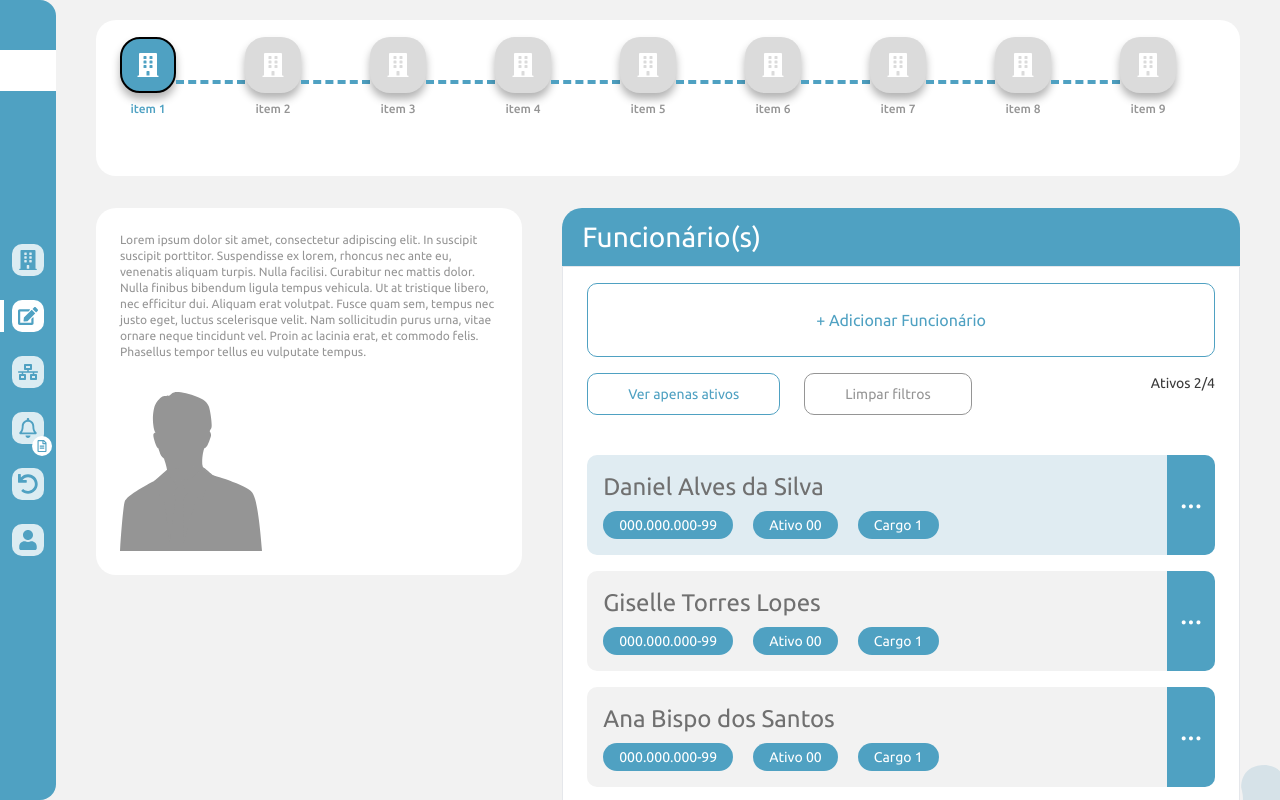
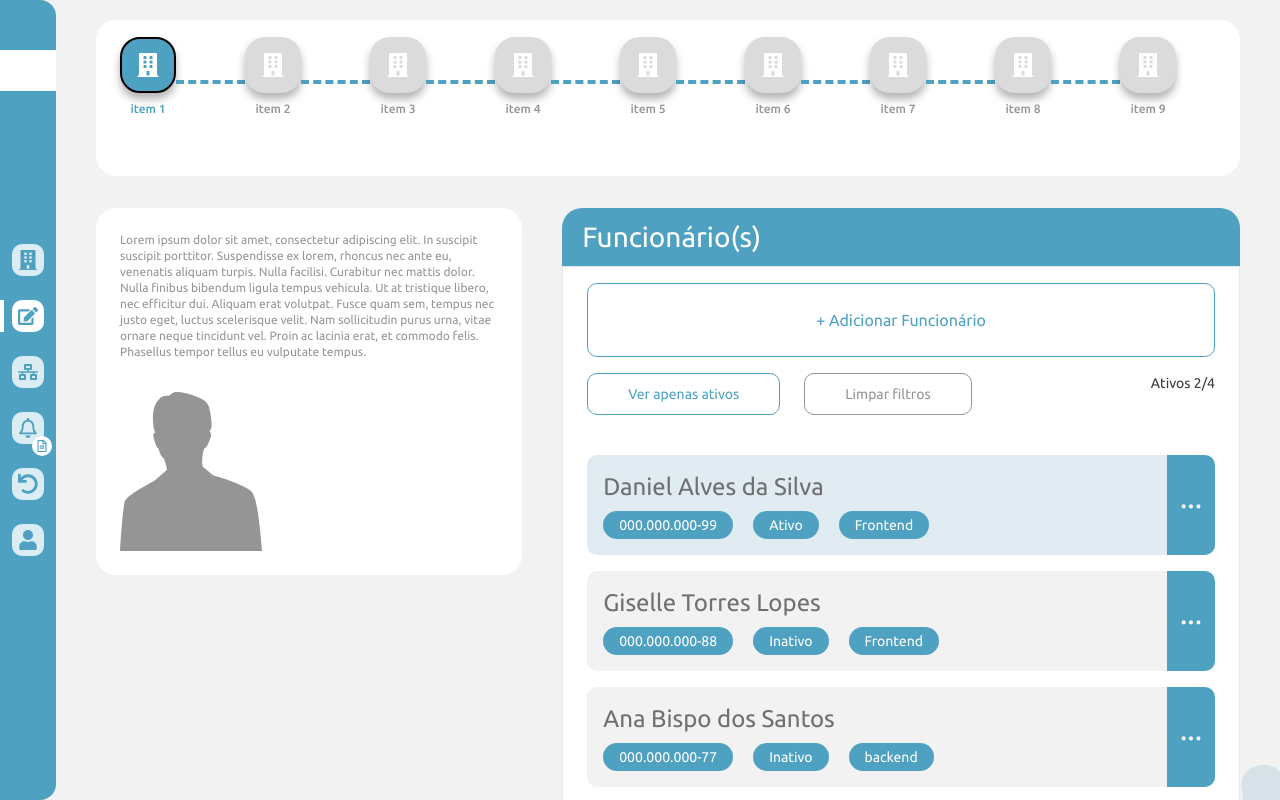
Before and after one commit to Leonardo-Maciel-S/Desafio-Sea, a React (Vite) app: page /employees in a window 1280 px wide. Shown: the top 800 px of the page. Built offline with nearby package versions, Linux system fonts and the light colour scheme; data requests are answered from the project's data file.

Commit message:
feat: first page of employee request api

```diff
--- a/db.json
+++ b/db.json
@@ -19,8 +19,8 @@
 			"medicalCertificate": "documento.pdf"
 		},
 		{
-      "id": "1",
-      "active": true,
+			"id": "2",
+			"active": false,
 			"name": "Giselle Torres Lopes",
 			"cpf": "000.000.000-88",
 			"RG": "000001",
@@ -37,8 +37,8 @@
 			"medicalCertificate": "documento.pdf"
 		},
 		{
-      "id": "1",
-      "active": true,
+			"id": "3",
+			"active": false,
 			"name": "Ana Bispo dos Santos",
 			"cpf": "000.000.000-77",
 			"RG": "000001",
@@ -55,7 +55,7 @@
 			"medicalCertificate": "documento.pdf"
 		},
 		{
-      "id": "1",
+			"id": "4",
 			"active": true,
 			"name": "Regina Elisa Souza",
 			"cpf": "000.000.000-66",
@@ -71,42 +71,6 @@
 				}
 			],
 			"medicalCertificate": "documento.pdf"
-    },
-    {
-      "id": "ecfc",
-      "active": true,
-      "name": "Test post",
-      "cpf": "000.000.000-99",
-      "RG": "000001",
-      "gender": "masculino",
-      "birth": "2000-10-14",
-      "job": "Frontend",
-      "useEPI": [
-        {
-          "activity": "atividade 1",
-          "epi": "Calçado de segurança",
-          "ca": "9356"
-        }
-      ],
-      "medicalCertificate": "documento.pdf"
-    },
-    {
-      "id": "8f8d",
-      "active": true,
-      "name": "Test post 2",
-      "cpf": "000.000.000-99",
-      "RG": "000001",
-      "gender": "masculino",
-      "birth": "2000-10-14",
-      "job": "Frontend",
-      "useEPI": [
-        {
-          "activity": "atividade 1",
-          "epi": "Calçado de segurança",
-          "ca": "9356"
-        }
-      ],
-      "medicalCertificate": "documento.pdf"
 		}
 	]
 }
--- a/src/components/employeeCard/EmployeeCard.tsx
+++ b/src/components/employeeCard/EmployeeCard.tsx
@@ -3,9 +3,11 @@ import Fields from "./Fields";
 interface EmployeeCardProps {
 	active?: boolean;
 	name: string;
+	cpf: string;
+	job: string;
 }
 
-const EmployeeCard = ({ active, name }: EmployeeCardProps) => {
+const EmployeeCard = ({ active, name, cpf, job }: EmployeeCardProps) => {
 	const bgCard = active ? "bg-blueSky " : "bg-[#F2F2F2]";
 	return (
 		<div
@@ -14,9 +16,9 @@ const EmployeeCard = ({ active, name }: EmployeeCardProps) => {
 			<div className="flex flex-col gap-2 m-4">
 				<h2 className="text-2xl text-[#707070]">{name}</h2>
 				<div className="flex gap-5 ">
-					<Fields text="000.000.000-99" />
-					<Fields text="Ativo 00" />
-					<Fields text="Cargo 1" />
+					<Fields text={cpf} />
+					<Fields text={active ? "Ativo" : "Inativo"} />
+					<Fields text={job} />
 				</div>
 			</div>
 
--- a/src/components/employees/Employees.tsx
+++ b/src/components/employees/Employees.tsx
@@ -13,6 +13,11 @@ const Employees = () => {
 	const { completedFirstStage } = useSelector(
 		(state: RootState) => state.stages,
 	);
+
+	const { listOfEmployees } = useSelector(
+		(state: RootState) => state.employees,
+	);
+
 	const dispatch = useDispatch();
 
 	const [onlyActive, setOnlyActives] = useState(false);
@@ -59,10 +64,31 @@ const Employees = () => {
 				</div>
 
 				<div className="flex flex-col gap-4 py-6">
-					<EmployeeCard name="Daniel Alves da Silva" active />
-					<EmployeeCard name="Giselle Torres Lopes" />
-					<EmployeeCard name="Ana Bispo dos Santos" />
-					<EmployeeCard name="Regina Elisa Souza" active />
+					{listOfEmployees?.map((item) => {
+						if (onlyActive && onlyActive === item.active) {
+							return (
+								<EmployeeCard
+									active={item.active}
+									key={item.id}
+									name={item.name}
+									cpf={item.cpf}
+									job={item.job}
+								/>
+							);
+						}
+
+						if (!onlyActive) {
+							return (
+								<EmployeeCard
+									active={item.active}
+									key={item.id}
+									name={item.name}
+									cpf={item.cpf}
+									job={item.job}
+								/>
+							);
+						}
+					})}
 				</div>
 
 				<div className="w-full flex justify-end items-center gap-2 text-sm text-darkGray font-regular">
--- a/src/pages/EmployeesPage.tsx
+++ b/src/pages/EmployeesPage.tsx
@@ -8,8 +8,9 @@ import { useEffect } from "react";
 import { getAllEmployee } from "../slices/employees";
 
 const EmployeesPage = () => {
-	const { isNewEmployeeModalOpen, listOfEmployees, errors, loading } =
-		useSelector((state: RootState) => state.employees);
+	const { isNewEmployeeModalOpen } = useSelector(
+		(state: RootState) => state.employees,
+	);
 
 	const dispatch: AppDispatch = useDispatch();
 
--- a/src/slices/employees.ts
+++ b/src/slices/employees.ts
@@ -26,8 +26,7 @@ export interface Employee {
 
 interface Employees {
 	employeeToEdit: object;
-	listOfEmployees: object;
-	errors: null | string;
+	listOfEmployees: Employee[];
 	loading: boolean;
 	isNewEmployeeModalOpen: boolean;
 	isEditEmployeeModalOpen: boolean;
@@ -35,9 +34,8 @@ interface Employees {
 
 const initialState: Employees = {
 	employeeToEdit: {},
-	listOfEmployees: {},
+	listOfEmployees: [],
 	loading: false,
-	errors: null,
 	isEditEmployeeModalOpen: false,
 	isNewEmployeeModalOpen: false,
 };
@@ -48,9 +46,7 @@ export const getAllEmployee = createAsyncThunk(
 		try {
 			const response = await employeeService.getAllEmployee();
 			return response;
-		} catch (error) {
-			console.log(error);
-		}
+		} catch (error) {}
 	},
 );
 
@@ -78,14 +74,11 @@ const employeesSlice = createSlice({
 				state.loading = true;
 			})
 			.addCase(getAllEmployee.fulfilled, (state, action) => {
-				state.errors = null;
 				state.loading = false;
 				state.listOfEmployees = action.payload;
 			})
-			.addCase(getAllEmployee.rejected, (state, action) => {
-				state.errors = null;
+			.addCase(getAllEmployee.rejected, (state) => {
 				state.loading = false;
-				state.listOfEmployees = action.payload || "Erro Desconhecido";
 			});
 	},
 });
```
Lines whose indentation alone changed are shown as unchanged.
